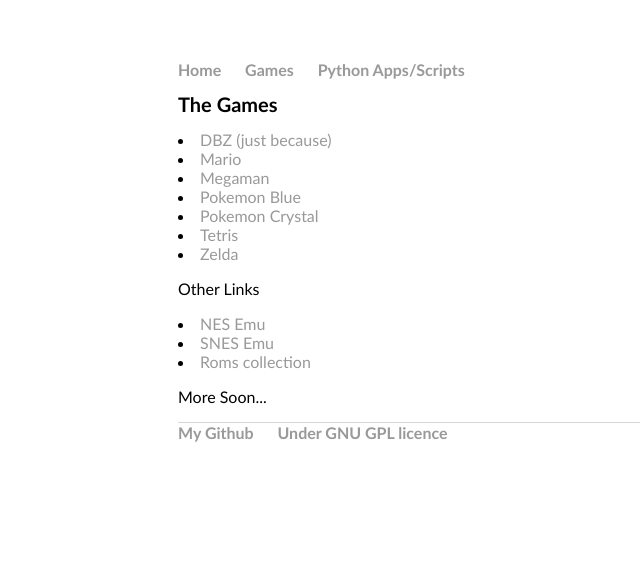
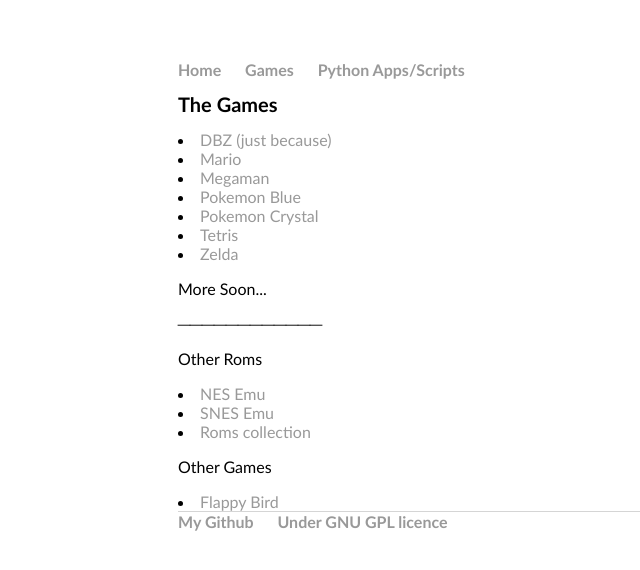
Before and after one commit to hen6003/hen6003.github.io, a Jekyll site: the page built from games/index.html, in a window 1280 px wide. Shown: the top 570 px of the page, without its empty margins (14-654 px from the left). Built offline with Jekyll 4.4.1, drawn with Linux system fonts in a browser that asks for light colours.

Commit message:
Update index.html

```diff
--- a/games/index.html
+++ b/games/index.html
@@ -11,9 +11,12 @@
 	<li><a href="/games/web1">Pokemon Crystal</a></li>
 	<li><a href="/games/web2">Tetris</a></li>
 	<li><a href="/games/web6">Zelda</a></li>
-	<p>Other Links</p>
+	<p>More Soon...</p>
+	<p>────────────</p>
+	<p>Other Roms</p>
 	<li><a href="http://peteward44.github.io/WebNES/index_app.html">NES Emu</a></li>
 	<li><a href="https://elzo-d.github.io/SnesJs/">SNES Emu</a></li>
 	<li><a href="https://drive.google.com/open?id=12uQl2l-xOU0o_MhfNmQ_kBnu1YV9L6CY">Roms collection</a></li>
-	<p>More Soon...</p>
+	<p>Other Games</p>
+	<li><a href="https://ellisonleao.github.io/clumsy-bird/">Flappy Bird</a></li>
 </div><!-- /.blurb -->
```
